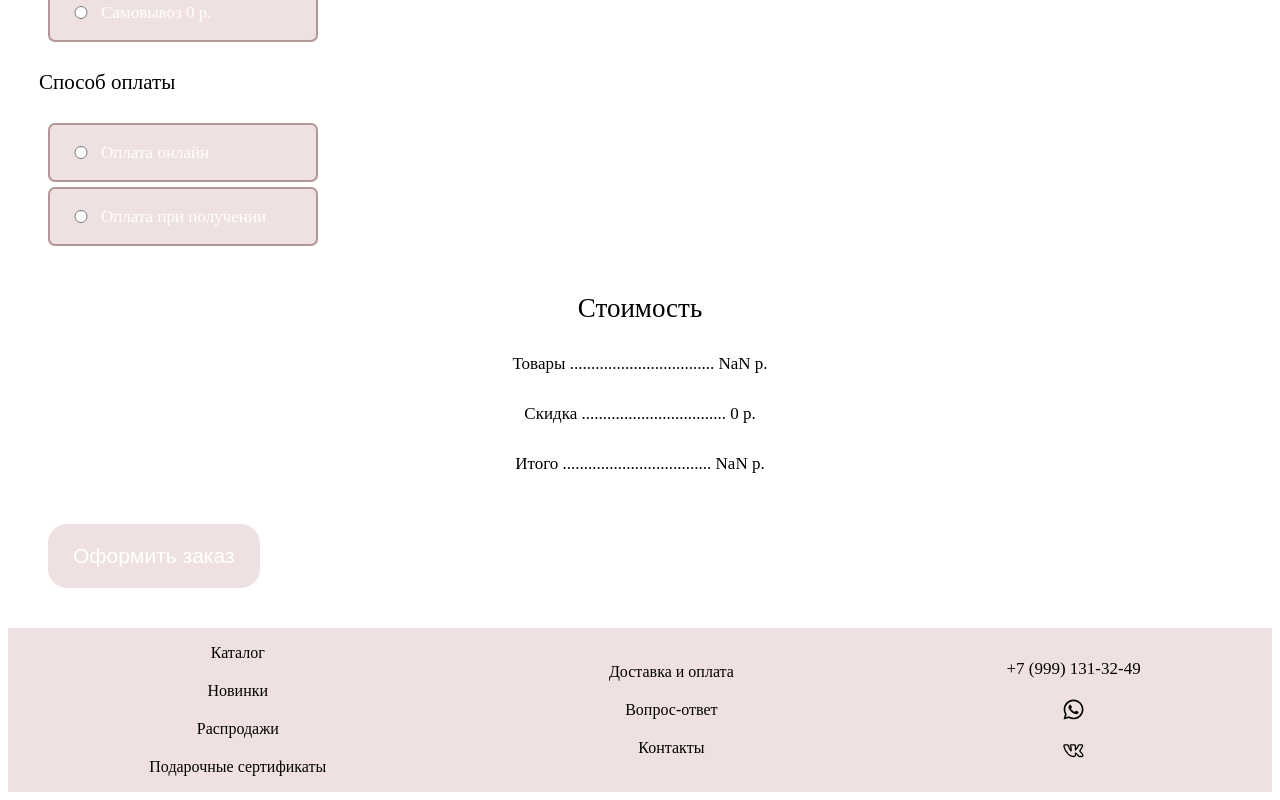
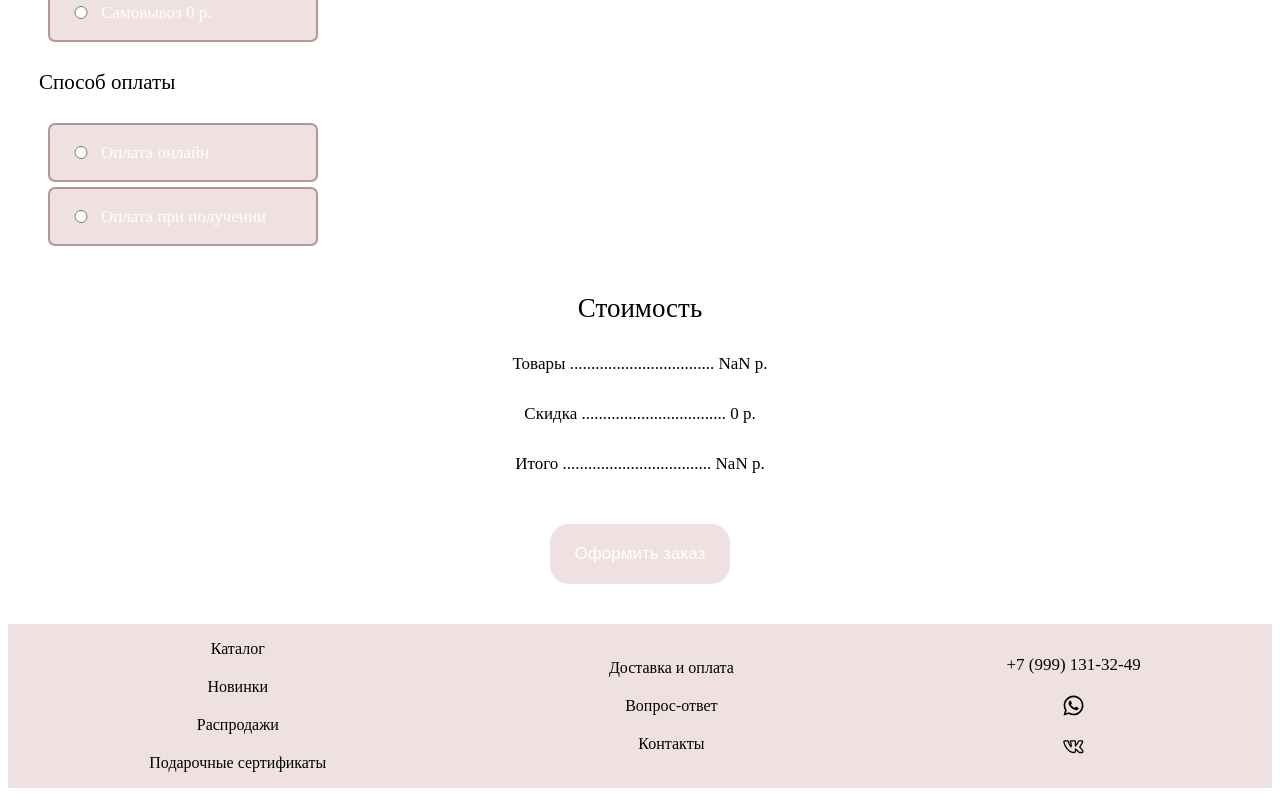
Before and after one commit to Polina7777/my-nuxt-app, a Nuxt app: page /ordering in a window 1280 px wide. Shown: the part 1060-1860 px from the top of the page. Built offline with nearby package versions, Linux system fonts and the light colour scheme.

Commit message:
fix:fix btn css

```diff
--- a/components/TheBasket.vue
+++ b/components/TheBasket.vue
@@ -96,62 +96,7 @@
 };
 </script>
 <template>
-  <!-- <table class="card-table">
-    <thead>
-      <tr>
-        <th>Корзина</th>
-        <th>Количество</th>
-        <th>Цена</th>
-      </tr>
-    </thead>
-    <tbody>
-      <tr v-for="(item, index) in productsFromBasketList" :key="index">
-        <td>
-          <NuxtLink :to="`/${item.product.id}`">
-          <div class="product_description">
-            <img :src="item.product.attributes.image" />
-            <p class="description">
-              {{ item.product.attributes.description_small }}
-            </p>
-          </div>
-        </NuxtLink>
-        </td>
-        <td class="button_td">
-          <div class="count_buttons">
-            <button @click="decreaseQuantity(item)">-</button>
-            {{ item.count }}
-            <button @click="increaseQuantity(item)">+</button>
-          </div>
-          <p @click="deleteFromBacket(item.product.id)">Удалить товар</p>
-        </td>
-        <td>
-          <p>{{computePrice(item) }}</p>
-        </td>
-
-      </tr>
-      <tr v-for="(item, index) in giftcardsFromBasketList" :key="index">
-        <td>
-          <div class="product_description">
-            <img :src="giftcard" />
-            <p class="description">
-              {{ item.product.attributes.name }}
-            </p>
-          </div>
-         </td>
-         <td class="button_td">
-          <div class="count_buttons">
-            <button @click="decreaseQuantity(item)">-</button>
-            {{ item.count }}
-            <button @click="increaseQuantity(item)">+</button>
-          </div>
-          <p @click="deleteGiftCardFromBacket(item.product.id)">Удалить товар</p>
-        </td>
-        <td>
-          <p>{{computePrice(item) }}</p>
-        </td>
-      </tr>
-    </tbody>
-  </table> -->
+   <div class="card-wrapper">
   <div class="archive">
     <p class="basket_title">Корзина</p>
         <p class="hide">Количество</p>
@@ -200,6 +145,7 @@
 
   <ThePriceBox :amount="amount"/>
   <button class="ordering" @click="navigateTo(`/ordering?amount=${amount}`)">Оформить заказ</button>
+  </div>
 </template>
 
 <style scoped>
@@ -208,6 +154,7 @@
   flex-direction: column;
   gap: 10px;
 }
+
 .amount_box{
   padding: 20px;
 }
@@ -243,7 +190,9 @@
 }
 .ordering{
   background: #efe1e1;
-  margin: 20px;
+  margin: 20px auto;
+  width: 30%;
+  min-width: 210px;
 }
 .ordering:hover{
   background: #B49696;
--- a/components/TheOrdering3.vue
+++ b/components/TheOrdering3.vue
@@ -173,17 +173,14 @@
 }
 .ordering{
  background: #efe1e1;
-  margin: 20px;
+  margin: 20px auto;
   display: flex;
   flex-direction: row;
-  justify-content: center;
-  align-items: center;
   border: none;
   border-radius: 19px;
   color: white;
   align-self: center;
   padding: 20px 25px;
-  font-size: 21px;
   }
 
 .ordering:hover{
```
